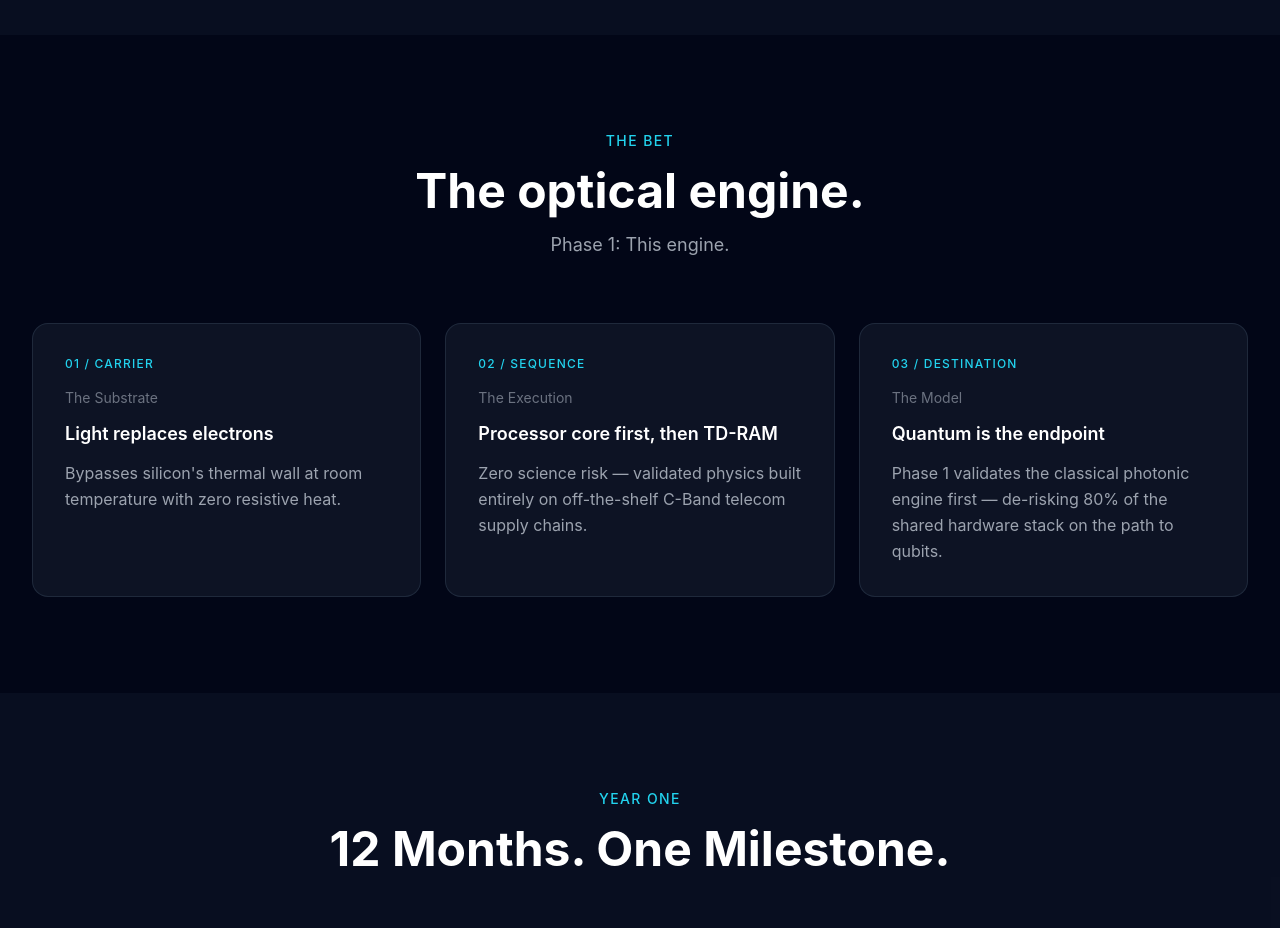
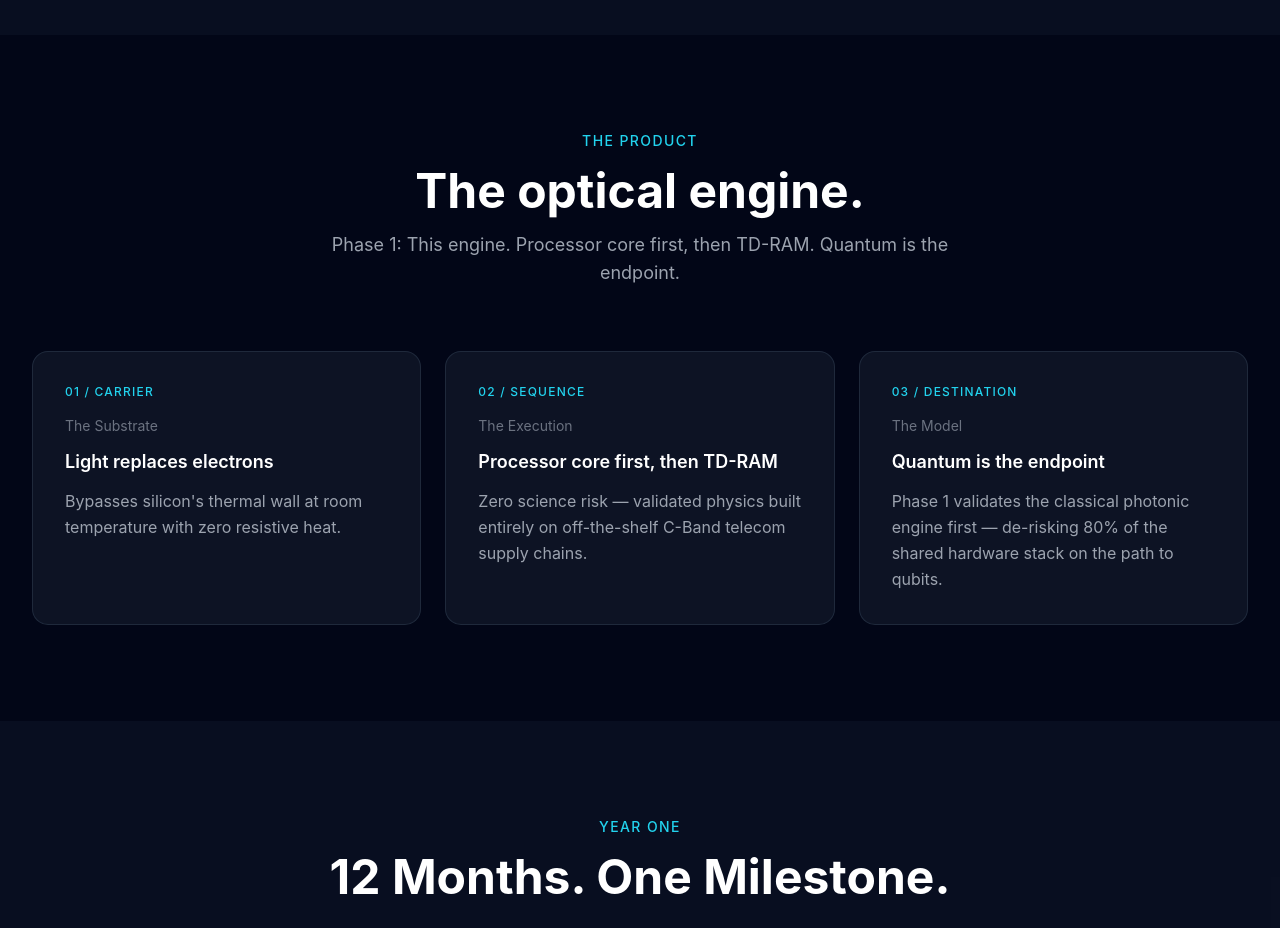
Before and after one commit to jlasman/quantumstarsystems, a React (Vite) app: page /hardware in a window 1280 px wide. Shown: the part 2680-3608 px from the top of the page. Built offline with nearby package versions, Linux system fonts and the light colour scheme; no server answers.

Commit message:
Hybrid product section: engine path, not a 2U SKU
Keep The Product as the read-ahead job. Describe Phase 1 as this optical engine — core first, then TD-RAM, quantum as the endpoint — via Carrier / Sequence / Destination.

Co-authored-by: Jeremy Lasman <jlasman@users.noreply.github.com>

```diff
--- a/src/pages/Hardware.tsx
+++ b/src/pages/Hardware.tsx
@@ -227,18 +227,19 @@ export default function Hardware() {
         </div>
       </section>
 
-      {/* ── THE BET ──────────────────────────────────────────── */}
+      {/* ── THE PRODUCT ──────────────────────────────────────── */}
       <section className="py-24 bg-slate-950">
         <div className="max-w-7xl mx-auto px-4 sm:px-6 lg:px-8">
           <div className="text-center mb-16">
             <p className="text-sm tracking-widest uppercase text-cyan-400 font-medium mb-4">
-              The Bet
+              The Product
             </p>
             <h2 className="text-3xl md:text-5xl font-bold mb-4">
               The optical engine.
             </h2>
             <p className="text-gray-400 text-lg max-w-2xl mx-auto">
-              Phase 1: This engine.
+              Phase 1: This engine. Processor core first, then TD-RAM.
+              Quantum is the endpoint.
             </p>
           </div>
 
```
